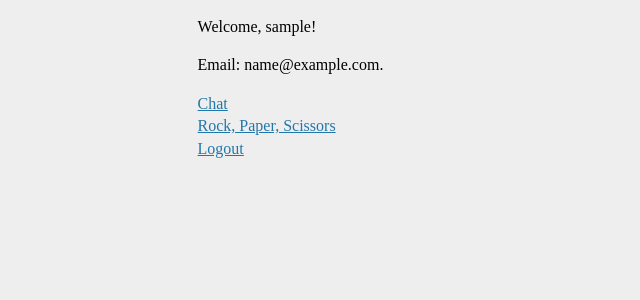
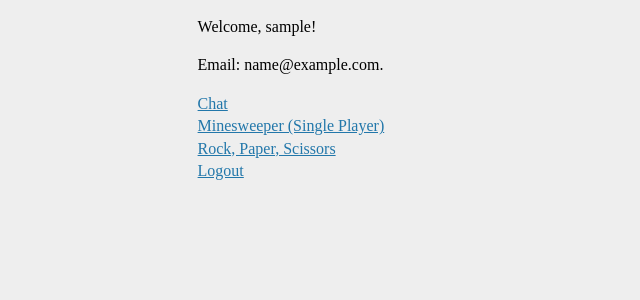
Before and after one commit to TTWNO/lamegames.io, a Django app: page / in a window 1280 px wide. Shown: the top 300 px of the page, without its empty margins (0-640 px from the left). Run offline with Django 3.2, Linux system fonts and the light colour scheme; the visitor is signed in with stand-in values (Sample User, id 1).

Commit message:
Add Minesweeper link

```diff
--- a/common/templates/index.html
+++ b/common/templates/index.html
@@ -14,6 +14,8 @@
     <p>Email: {{ user.email }}.</p>
     <a href="{% url 'chat' %}">Chat</a>
     <br>
+    <a href="{% url 'minesweeper' %}">Minesweeper (Single Player)</a>
+    <br>
     <a href="{% url 'rps' %}">Rock, Paper, Scissors</a>
     <br>
     <a href="{% url 'logout' %}">Logout</a>
```
